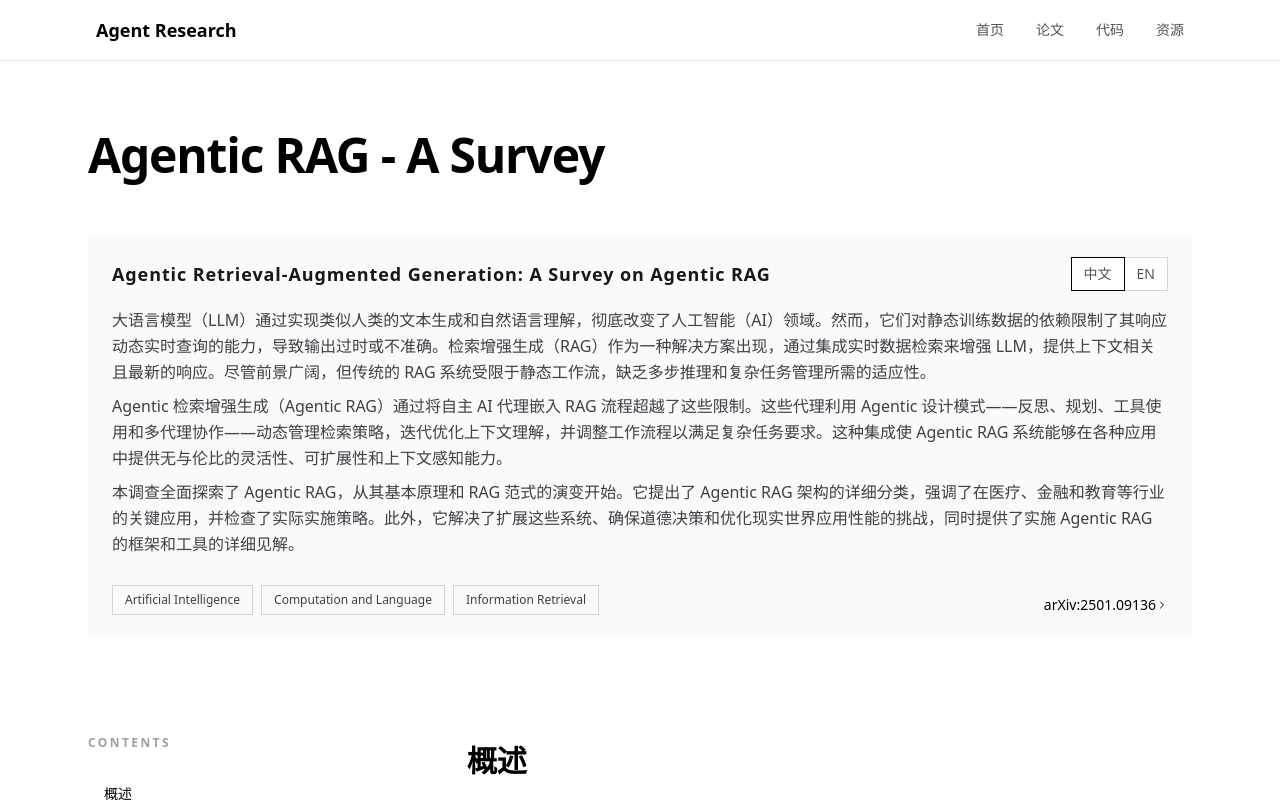
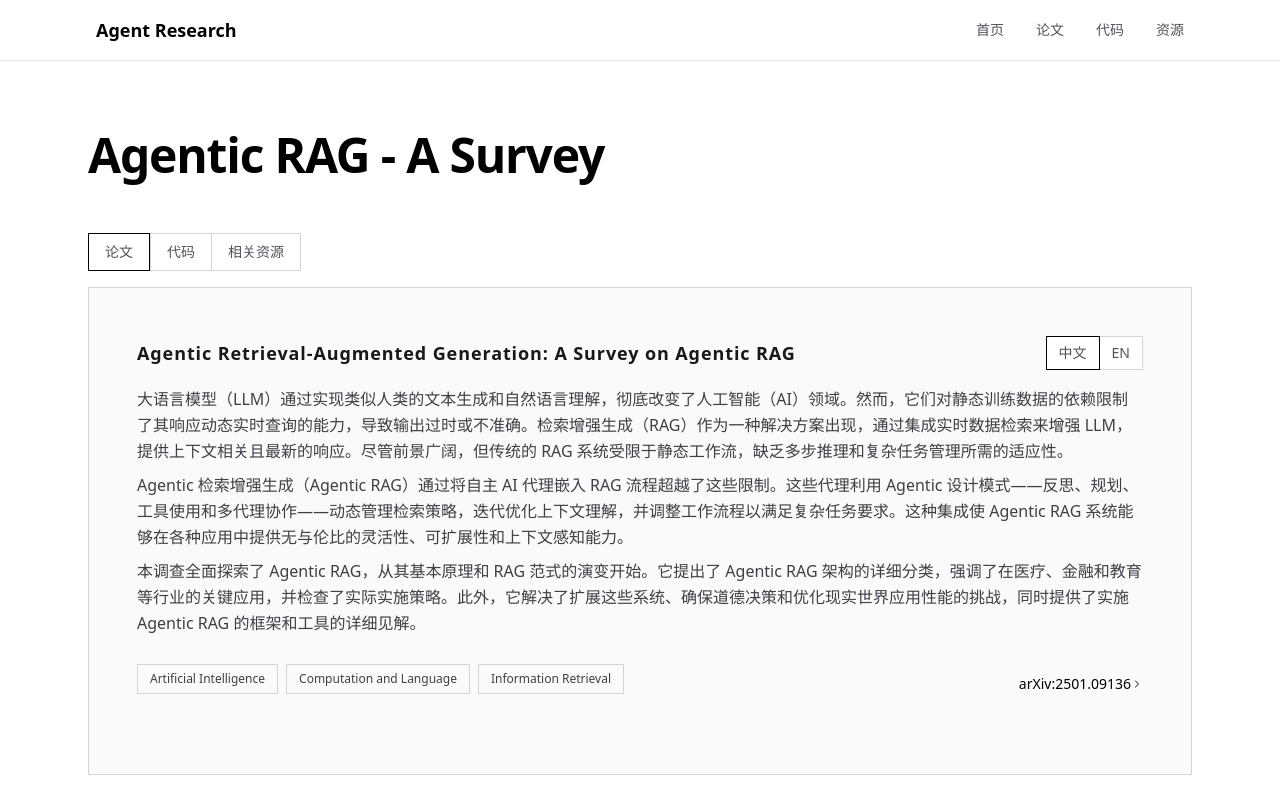
Before and after one commit to yc-w-cn/agent-research, a Next.js app: page /agent-research/content/agentic-rag-survey in a window 1280 px wide. Shown: the top 802 px of the page. Built offline with nearby package versions, Linux system fonts and the light colour scheme.

Commit message:
feat(content): 添加内容标签组件并重构页面布局
将内容元数据从侧边栏移除并添加新的标签组件
标签组件支持论文、代码和相关资源的切换显示

```diff
--- a/src/app/content/components/ContentDetailPage.tsx
+++ b/src/app/content/components/ContentDetailPage.tsx
@@ -4,8 +4,8 @@ import Navigation from '@/components/Navigation';
 import { ContentData } from '@/lib/content';
 
 import ContentMain from './ContentMain';
-import ContentPaper from './ContentPaper';
 import ContentSidebar from './ContentSidebar';
+import ContentTabs from './ContentTabs';
 
 interface ContentDetailPageProps {
   content: ContentData;
@@ -24,7 +24,7 @@ export default function ContentDetailPage({ content }: ContentDetailPageProps) {
             </h1>
           </header>
 
-          <ContentPaper content={content} />
+          <ContentTabs content={content} />
 
           <ContentSidebar content={content} />
 
--- a/src/app/content/components/ContentSidebar.tsx
+++ b/src/app/content/components/ContentSidebar.tsx
@@ -1,6 +1,5 @@
 import { ContentData } from '@/lib/content';
 
-import ContentMetadata from './ContentMetadata';
 import ContentTableOfContents from './ContentTableOfContents';
 
 interface ContentSidebarProps {
@@ -9,9 +8,8 @@ interface ContentSidebarProps {
 
 export default function ContentSidebar({ content }: ContentSidebarProps) {
   return (
-    <aside className="col-span-12 lg:col-span-4 space-y-8">
+    <aside className="col-span-12 lg:col-span-4">
       <ContentTableOfContents content={content.content} />
-      <ContentMetadata content={content} />
     </aside>
   );
 }
--- /dev/null
+++ b/src/app/content/components/ContentTabs.tsx
@@ -0,0 +1,143 @@
+'use client';
+
+import { useState } from 'react';
+
+import { ContentData } from '@/lib/content';
+import { cn } from '@/lib/utils';
+
+import ContentPaper from './ContentPaper';
+
+type TabType = 'paper' | 'code' | 'resources';
+
+function formatStars(stars: number): string {
+  if (stars >= 1000) {
+    return `${(stars / 1000).toFixed(1)}k`;
+  }
+  return stars.toString();
+}
+
+interface ContentTabsProps {
+  content: ContentData;
+}
+
+export default function ContentTabs({ content }: ContentTabsProps) {
+  const [activeTab, setActiveTab] = useState<TabType>('paper');
+
+  const hasPaper = Boolean(content.arxiv);
+  const hasCode = Boolean(content.github);
+  const hasResources = Boolean(content.related && content.related.length > 0);
+
+  return (
+    <div className="col-span-12 mb-8">
+      <div className="flex mb-0">
+        <button
+          onClick={() => {
+            setActiveTab('paper');
+          }}
+          disabled={!hasPaper}
+          className={cn(
+            'px-4 py-2 text-sm border transition-colors cursor-pointer',
+            'bg-white text-zinc-600',
+            activeTab === 'paper'
+              ? 'border-black'
+              : 'border-zinc-300 hover:border-zinc-400 border-r-0',
+            !hasPaper ? 'opacity-40 cursor-not-allowed' : '',
+          )}
+        >
+          论文
+        </button>
+        <button
+          onClick={() => {
+            setActiveTab('code');
+          }}
+          disabled={!hasCode}
+          className={cn(
+            'px-4 py-2 text-sm border transition-colors cursor-pointer',
+            'bg-white text-zinc-600',
+            activeTab === 'code'
+              ? 'border-black'
+              : 'border-zinc-300 hover:border-zinc-400 border-r-0',
+            !hasCode ? 'opacity-40 cursor-not-allowed' : '',
+          )}
+        >
+          代码
+        </button>
+        <button
+          onClick={() => {
+            setActiveTab('resources');
+          }}
+          disabled={!hasResources}
+          className={cn(
+            'px-4 py-2 text-sm border transition-colors cursor-pointer',
+            'bg-white text-zinc-600',
+            activeTab === 'resources'
+              ? 'border-black'
+              : 'border-zinc-300 hover:border-zinc-400',
+            !hasResources ? 'opacity-40 cursor-not-allowed' : '',
+          )}
+        >
+          相关资源
+        </button>
+      </div>
+
+      <div className="p-6 bg-zinc-50 border border-zinc-300 mt-4">
+        {activeTab === 'paper' && <ContentPaper content={content} />}
+
+        {activeTab === 'code' && content.github && (
+          <div className="space-y-4">
+            <a
+              href={`https://github.com/${content.github.name}`}
+              className="text-lg font-medium hover:text-zinc-600 transition-colors block"
+              target="_blank"
+              rel="noopener noreferrer"
+            >
+              {content.github.name}
+            </a>
+            {content.github.stars && (
+              <div className="text-sm text-zinc-600">
+                {formatStars(content.github.stars)} stars
+              </div>
+            )}
+            {content.github.tags && content.github.tags.length > 0 && (
+              <div className="flex flex-wrap gap-2">
+                {content.github.tags.map((tag) => (
+                  <span
+                    key={tag}
+                    className="text-xs px-3 py-1.5 bg-zinc-100 text-zinc-700"
+                  >
+                    {tag}
+                  </span>
+                ))}
+              </div>
+            )}
+          </div>
+        )}
+
+        {activeTab === 'resources' &&
+          content.related &&
+          content.related.length > 0 && (
+            <div className="space-y-4">
+              {content.related.map((resource, index) => (
+                <a
+                  key={index}
+                  href={resource.url}
+                  className="block group"
+                  target="_blank"
+                  rel="noopener noreferrer"
+                >
+                  <h3 className="text-base font-medium group-hover:text-zinc-600 transition-colors leading-relaxed">
+                    {resource.title}
+                  </h3>
+                  {resource.description && (
+                    <p className="mt-1 text-sm text-zinc-600 leading-relaxed">
+                      {resource.description}
+                    </p>
+                  )}
+                </a>
+              ))}
+            </div>
+          )}
+      </div>
+    </div>
+  );
+}
```
